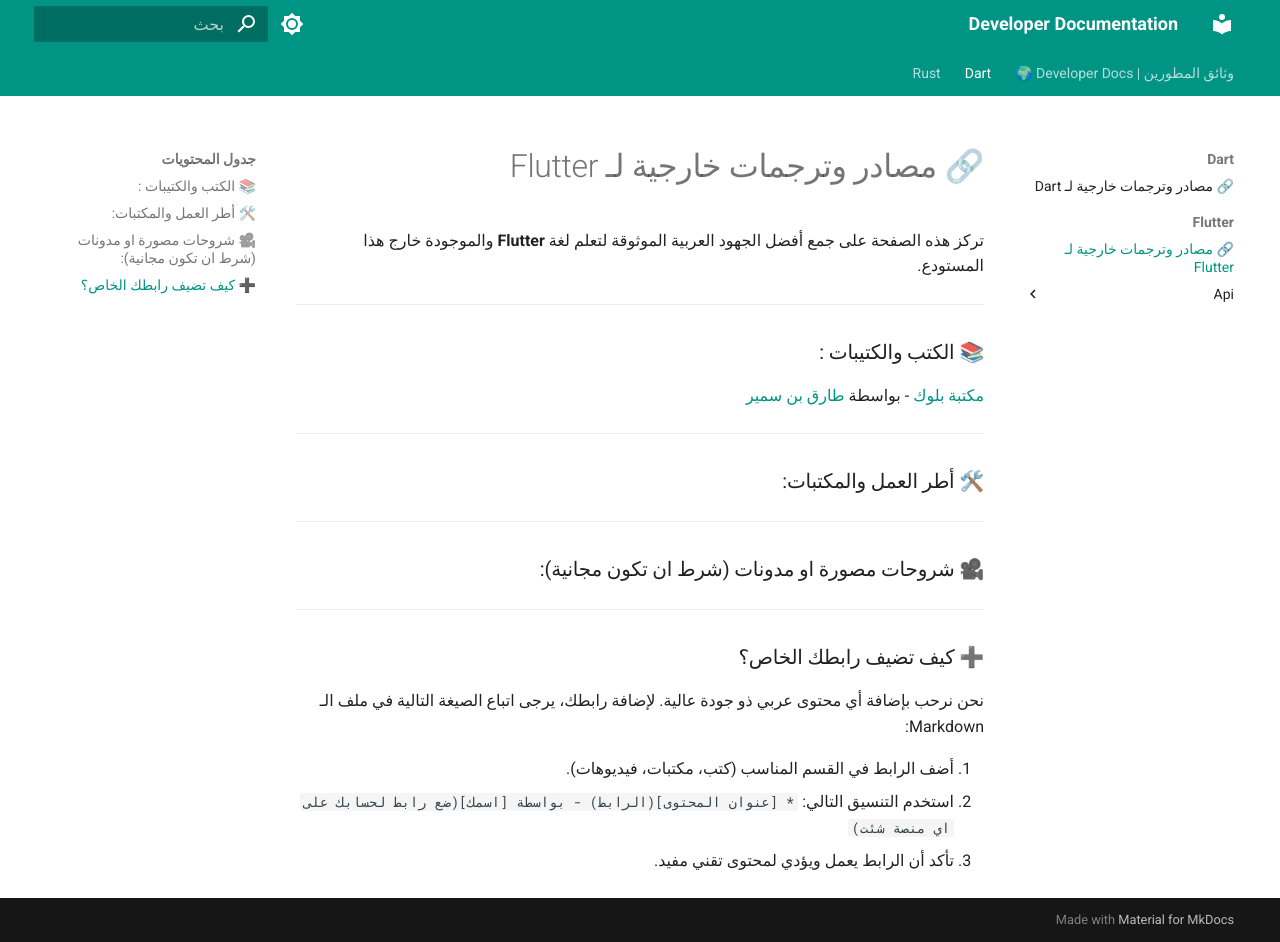
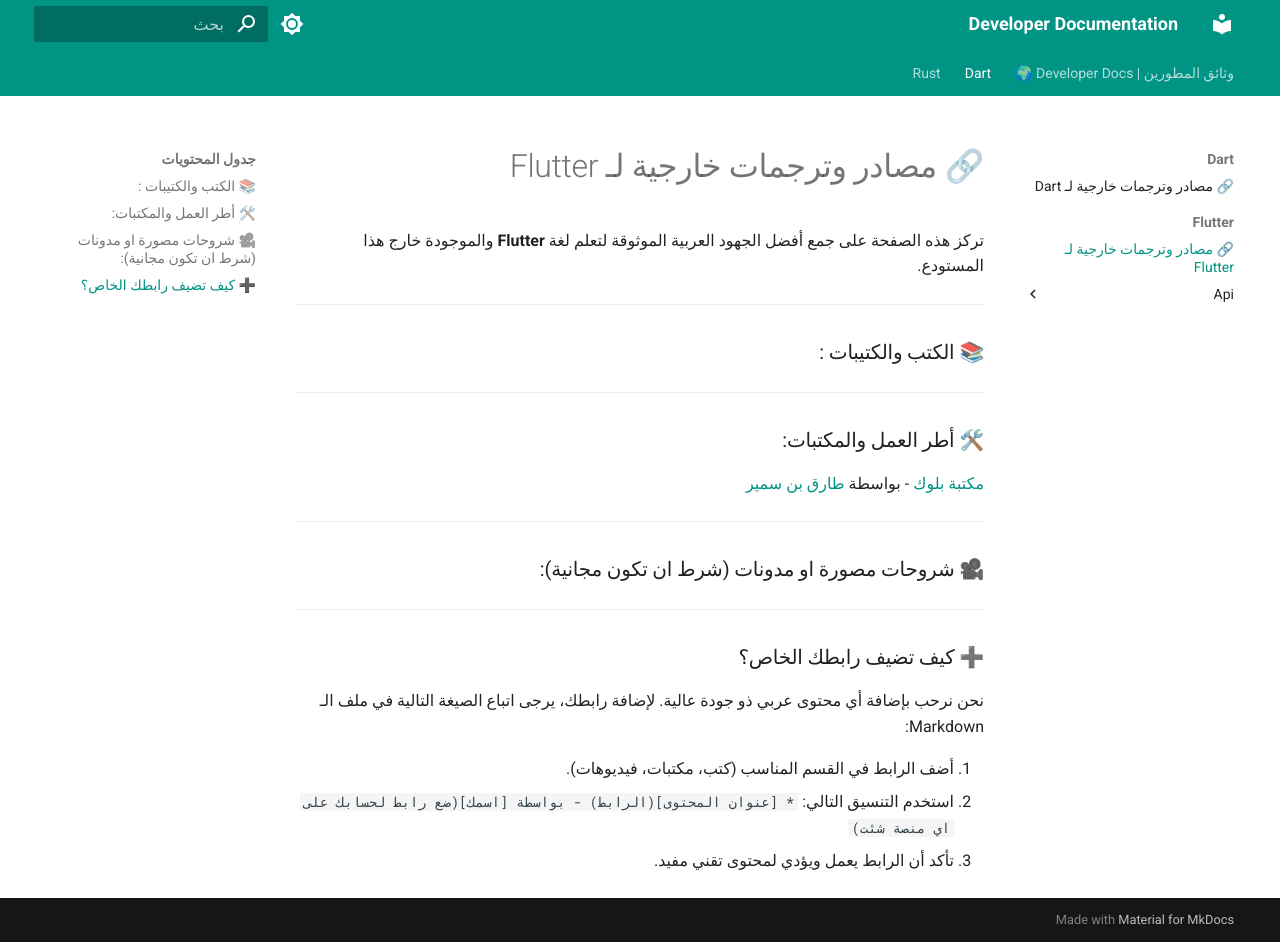
Before and after one commit to tareksamerr-cmd/Docs, an MkDocs documentation site: the page built from docs/Dart/Flutter/external_links.md, in a window 1280 px wide and 942 px high. Built offline with MkDocs 1.6.1 and Material for MkDocs 9.7.7, drawn with Linux system fonts in a browser that asks for light colours.

```diff
--- a/docs/Dart/Flutter/external_links.md
+++ b/docs/Dart/Flutter/external_links.md
@@ -5,10 +5,11 @@
 ---
 
 ### 📚 الكتب والكتيبات :
-[مكتبة بلوك ](https://bloclibrary.dev/ar/) - بواسطة [طارق بن سمير](https://github.com/tareksamerr-cmd)
 
 ---
 ### 🛠️ أطر العمل والمكتبات:
+[مكتبة بلوك ](https://bloclibrary.dev/ar/) - بواسطة [طارق بن سمير](https://github.com/tareksamerr-cmd)
+
 
 ---
 
```
